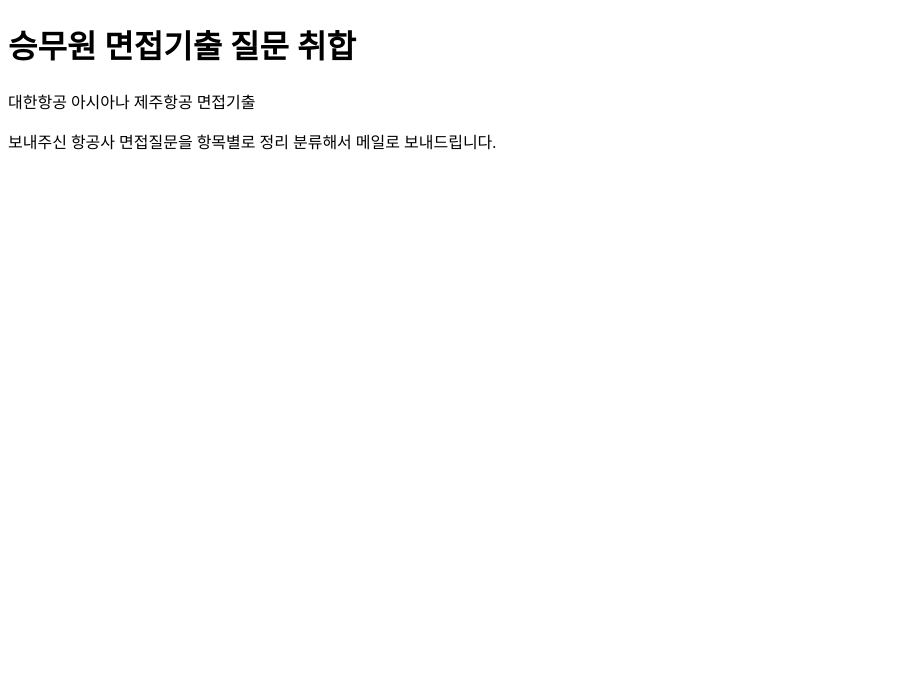
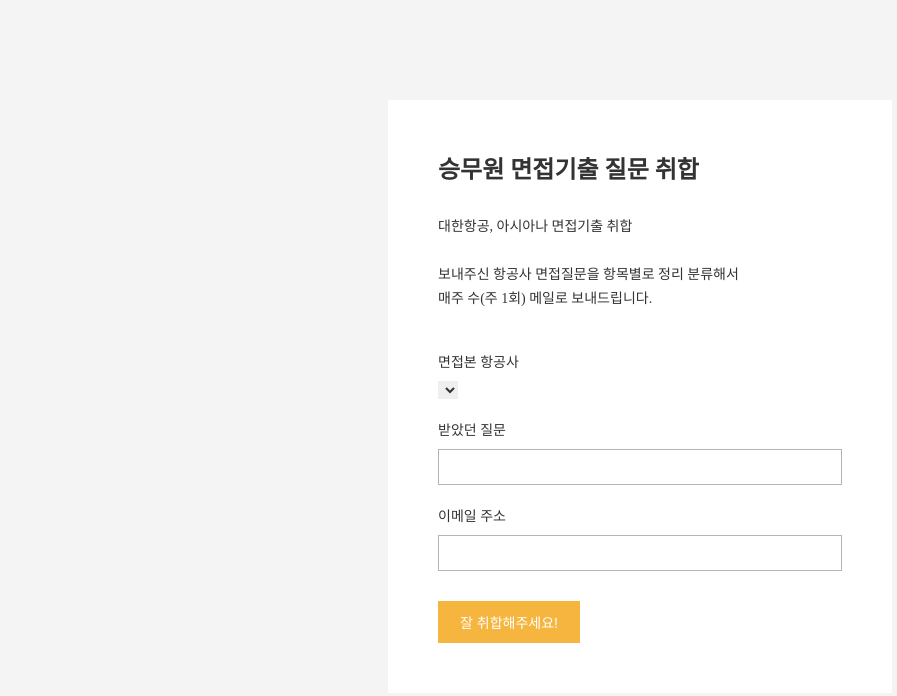
Before and after one commit to giiggle/aircrew, a plain HTML site: page index.html in a window 1280 px wide. Shown: the whole page, without its empty margins (0-897 px from the left). Drawn offline with Linux system fonts and the light colour scheme.

Commit message:
css 포함한 index파일 재업로드

```diff
--- a/index.html
+++ b/index.html
@@ -1,16 +1,78 @@
 <!DOCTYPE html>
 <html>
 <head>
+    <meta charset="utf-8">
+    <meta name="viewport" content="initial-scale=1.0,maximum-scale=1.0,minimum-scale=1.0,user-scalable=yes,width=device-width,height=device-height" />
+    <meta http-equiv="X-UA-Compatible" content="ie=edge">
     <title>AirCrew_면접질문 취합</title>
-    <meta charset="utf-8">
+
+    <meta name="msapplication-TileColor" content="#da532c">
+    <meta name="theme-color" content="#ffffff">
+    <link rel="stylesheet" href="style.css">
+   <style>
+        html, body {background-color: #f4f4f5; padding:0; margin: 0;}
+        .form-frame {width: 100%; max-width: 504px; margin: 0 auto; padding: 100px 0;}
+		.form-frame .inner {background: #fff; padding: 20px;}
+		.form-frame #gggl_subscribe {border:0}
+    </style>
 </head>
 
 <body>
+<div class = "form-frame">
+    <div class ="inner">
+        <div id ="gggl_subscribe">
+            <form action="" method="POST" target="_black" accept-charset="utf-8" class ="" name ="gggl_subscribe_form" id ="" novalidate>
+                <h1 class ="gggl_form_title" >승무원 면접기출 질문 취합</h1>
+                <p class ="gggl_form_description">
+                    대한항공, 아시아나 면접기출 취합
+                    <br>
+                    <br>
+                    보내주신 항공사 면접질문을 항목별로 정리 분류해서
+                    <br>
+                    매주 수(주 1회) 메일로 보내드립니다.
+                </p>
 
-<h1>승무원 면접기출 질문 취합</h1>
-<p>대한항공 아시아나 제주항공 면접기출</p>
-<p>보내주신 항공사 면접질문을 항목별로 정리 분류해서 메일로 보내드립니다.</p>
+                <fieldset class = "gggl_form_set">
+                    <label for="gggl_company" class = "gggl_form_set_label">
+                        면접본 항공사</label>
+                    <select></select>
+                    <div class = "gggl_form_msg_error" id = ""></div>
+                </fieldset>
 
+                <fieldset class ="gggl_form_set">
+                    <label for="gggl_questions" class ="gggl_form_set_label">
+                        받았던 질문
+                    </label>
+                    <input type ="text" class ="gggl_form_set_input">
+                    <div class = "gggl_form_msg_error" id =""></div>
+                </fieldset>
+
+                <fieldset class = "gggl_form_set">
+                        <label for="gggl_email" class = "gggl_form_set_label">
+                            이메일 주소</label>
+                        <input type ="email" class ="gggl_form_set_input" id="gggl_email" name="email">
+                        <div class = "gggl_form_msg_error" id = ""></div>
+                </fieldset>
+
+                <fieldset class ="gggl_form_set_submit">
+                    <button typle = "submit" class = "gggl_form_submit_button" id ="" style ="background-color: rgb(246,181,62); color: rgb(255,255,255);">잘 취합해주세요!</button>
+                </fieldset>
+            </form>
+        </div>
+    </div>
+    <script>
+    </script>
+
+
+    <style>
+            @media only screen and (max-width: 800px) {
+                .form-frame {padding: 10px 0;}
+                .form-frame .inner {padding: 0;}
+
+                #stb_subscribe .stb_form_submit_button {width: 100%;}
+            }
+    </style>
+</div>
 </body>
 
 
--- /dev/null
+++ b/style.css
@@ -0,0 +1,68 @@
+#gggl_subscribe * {
+    margin: 0;
+    padding: 0;
+    font-size: 14px;
+    border:0;
+    color:#333;
+    box-sizing: border-box;
+}
+
+#gggl_subscribe {
+    width: 100%;
+    background-color: #fff;
+    border: solid 1px #b4b4b4;
+    padding: 30px;
+    margin: 0;
+    box-sizing: border-box;
+}
+
+#gggl_subscribe .gggl_form_title{
+    font-size: 24px;
+    padding-bottom: 30px;
+    color: #333;
+}
+
+#gggl_subscribe .gggl_form_description{
+    padding-bottom: 40px;
+    font-size: 14px;
+    line-height: 1.71;
+    color: #333;
+}
+
+#gggl_subscribe .gggl_form_set{
+    padding-bottom: 20px;
+    overflow: hidden;
+}
+
+#gggl_subscribe .gggl_form_set .gggl_form_set_label{
+    padding-bottom: 10px;
+    display: block;
+}
+
+#gggl_subscribe .gggl_form_set .gggl_form_set_input{
+    display: block;
+    width: 100%;
+    padding: 9px 10px;
+    border: solid 1px #b4b4b4;
+    background: #fff;
+}
+
+#gggl_subscribe .gggl_form_set_submit{
+    padding-top: 10px;
+}
+
+#gggl_subscribe .gggl_form_submit_button{
+    width: auto;
+    height: 42px;
+    background: #3e81f6;
+    color:#fff;
+    padding: 0 22px;
+    cursor:pointer;
+}
+
+#gggl_subscribe .gggl_form_msg_error{
+    display: none;
+    color: #f95a1f;
+    padding: 5px 0;
+    font-size: 12px;
+}
```
